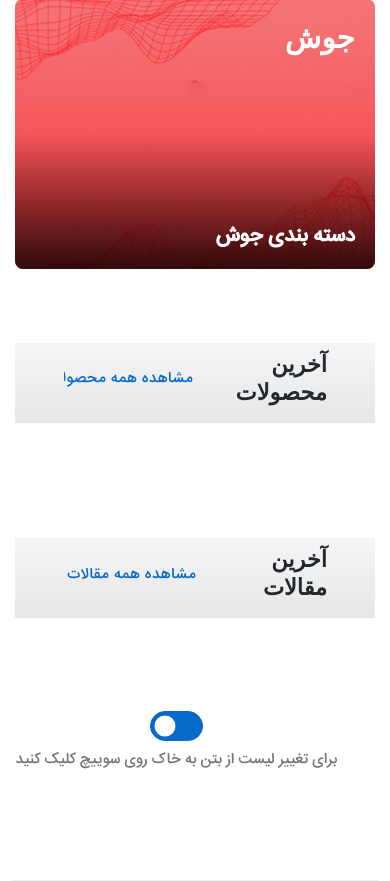
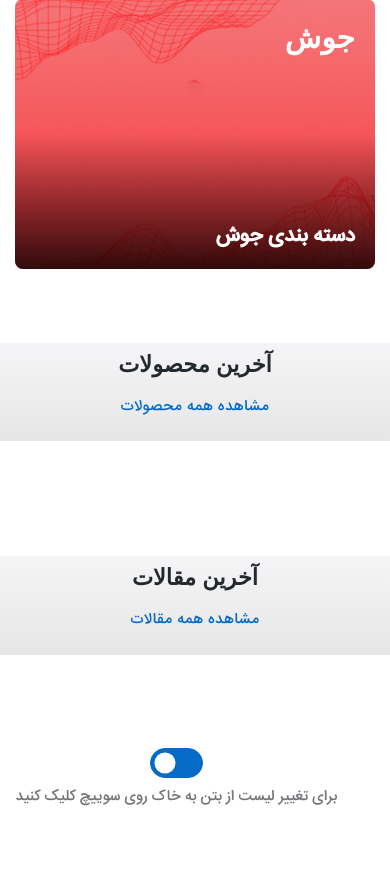
Before and after one commit to sina47822/peykhaks-django, a Django app: page / in a window 390 px wide. Shown: the part 2133-3014 px from the top of the page. Run offline with Django 4.2, Linux system fonts and the light colour scheme; data that the repository does not hold is empty; parts of the project's set-up code (start-up, migrations or seed data) failed here and were passed over; some libraries are stand-ins or nearby versions; some web fonts are replaced.

Commit message:
edit index product and blog title for mobile

```diff
--- a/core/templates/website/index.html
+++ b/core/templates/website/index.html
@@ -28,9 +28,9 @@
 <!--=============== Product Section ===============-->
 <section class="py-4" >
     <div class="container">
-        <div class="d-flex justify-content-between align-items-center mb-3 px-5 py-2" style="background: linear-gradient(180deg,rgb(245, 245, 247), rgb(230, 230, 230));">
-            <h2 class="h4">{% translate 'آخرین محصولات ' %}</h2>
-            <a href="{% url 'website:shop' %}" class="btn btn-link">{% translate 'مشاهده همه محصولات' %}</a>
+        <div class="d-flex justify-content-between align-items-center mb-3 px-5 py-2 row" style="background: linear-gradient(180deg,rgb(245, 245, 247), rgb(230, 230, 230));">
+            <h2 class="h4 col-12 col-sm-6" style="text-align:center;">{% translate 'آخرین محصولات ' %}</h2>
+            <a href="{% url 'website:shop' %}" class="btn btn-link col-12 col-sm-6">{% translate 'مشاهده همه محصولات' %}</a>
         </div>
         {% include 'partials/product-carousel.html' %}
     </div>
@@ -39,9 +39,9 @@
 <!--=============== Blog Section ===============-->
 <section class="py-4">
     <div class="container">
-        <div class="d-flex justify-content-between align-items-center mb-3 px-5 py-2" style="background: linear-gradient(180deg,rgb(245, 245, 247), rgb(230, 230, 230));">
-            <h2 class="h4">{% translate 'آخرین مقالات ' %}</h2>
-            <a href="{% url 'website:blog-list' %}" class="btn btn-link">{% translate 'مشاهده همه مقالات' %}</a>
+        <div class="d-flex justify-content-between align-items-center mb-3 px-5 py-2 row" style="background: linear-gradient(180deg,rgb(245, 245, 247), rgb(230, 230, 230));">
+            <h2 class="h4 col-12 col-sm-6" style="text-align:center;">{% translate 'آخرین مقالات ' %}</h2>
+            <a href="{% url 'website:blog-list' %}" class="btn btn-link col-12 col-sm-6">{% translate 'مشاهده همه مقالات' %}</a>
         </div>
         {% include 'partials/blog-carousel.html' %}
     </div>
```
